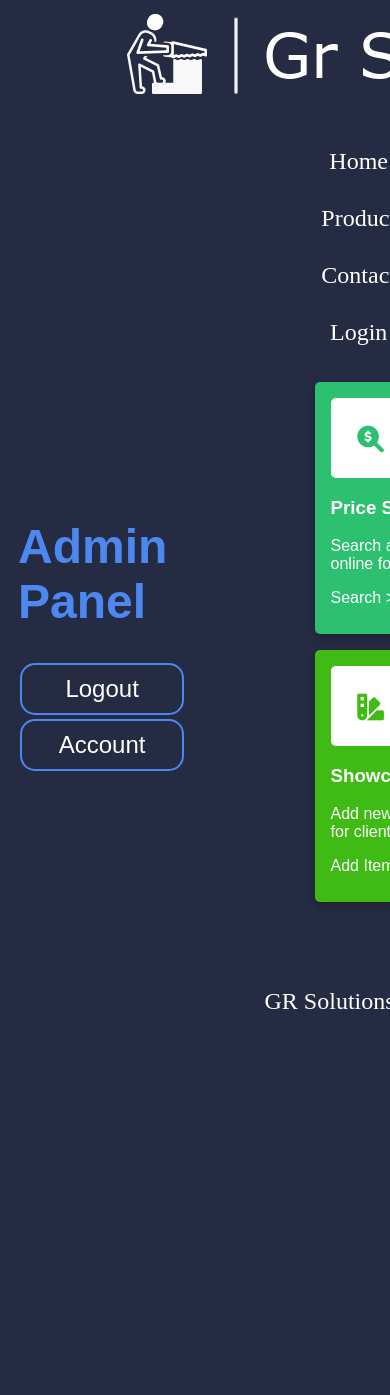
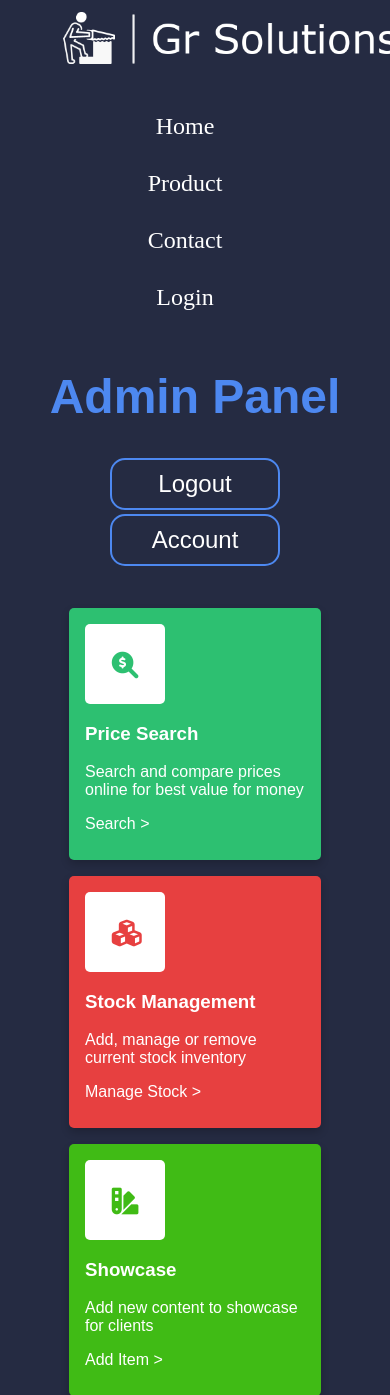
Before and after one commit to BenSisk/Teamwork-and-Professionalism, a Django app: template uniProject/uniProject/templates/admin.html in a window 390 px wide; the page is wider, and only the part inside the window is pictured. Shown: the top 1395 px of that part. Before the commit the page ends 1009 px from the top of that part, so only its background shows below. Run offline with Django 3.2, Linux system fonts and the light colour scheme; the template is opened without the code that fills it, so the values that code supplies are empty.

Commit message:
Correct admin styles and make responsive for smaller screens

```diff
--- a/uniProject/uniProject/static/css/admin.css
+++ b/uniProject/uniProject/static/css/admin.css
@@ -193,3 +193,19 @@ body{
 #admin ul li:hover{
        background: #4D88F0;
 }
+
+
+@media only screen and (max-width: 950px) {
+	#maingridContainer {
+		display: flex;
+		flex-flow: column;
+		grid-gap: 1em;
+		align-items: center;
+		justify-items: center;
+		padding: unset;
+	}
+
+	#gridContainer {
+		grid-template-rows: auto auto auto auto;
+	}
+}
--- a/uniProject/uniProject/static/css/styles.css
+++ b/uniProject/uniProject/static/css/styles.css
@@ -293,6 +293,7 @@ h1, h2 {
 	ul {
 		display: flex;
 		flex-flow: column;
+		align-items: center;
 		list-style-type: none;
 	}
 
```
